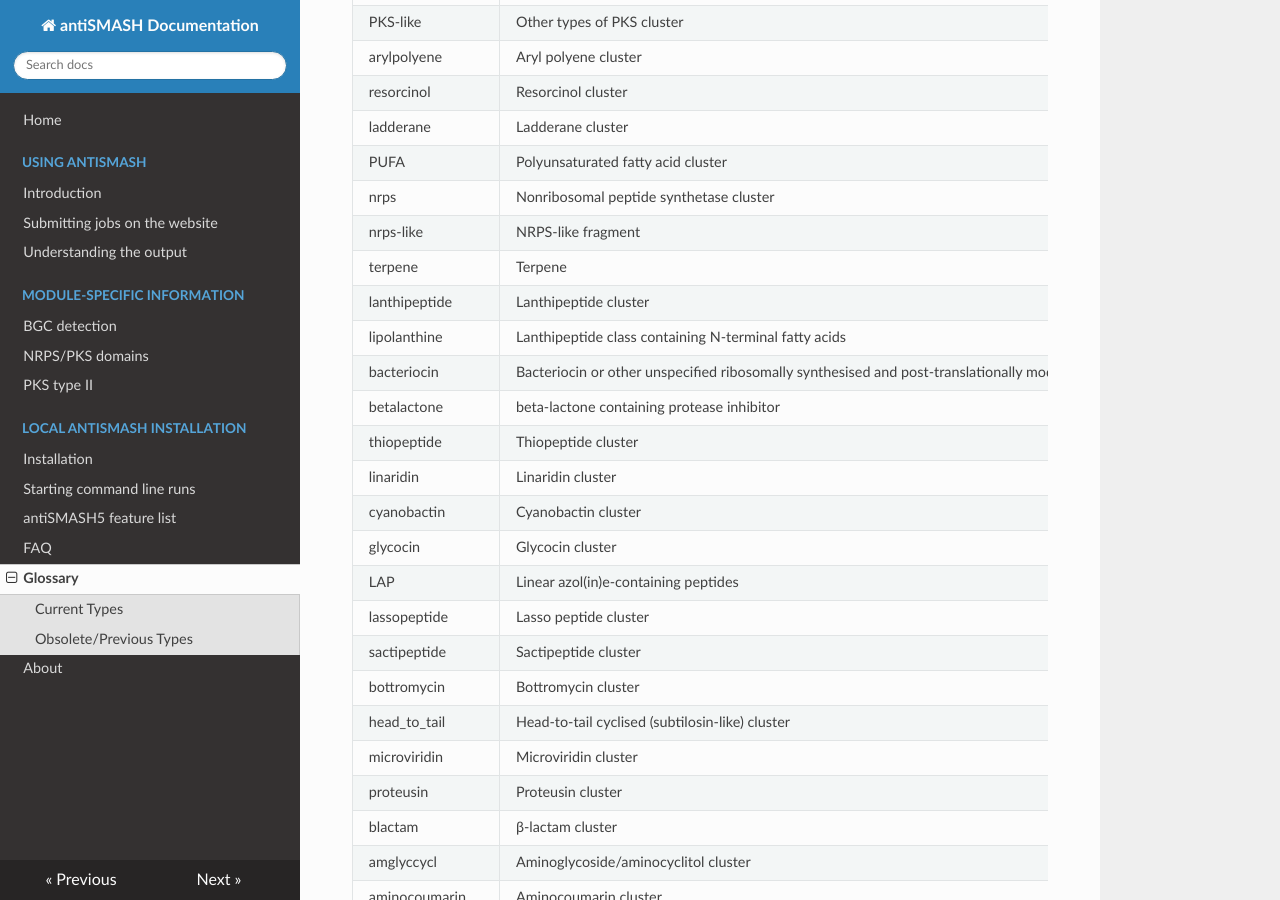
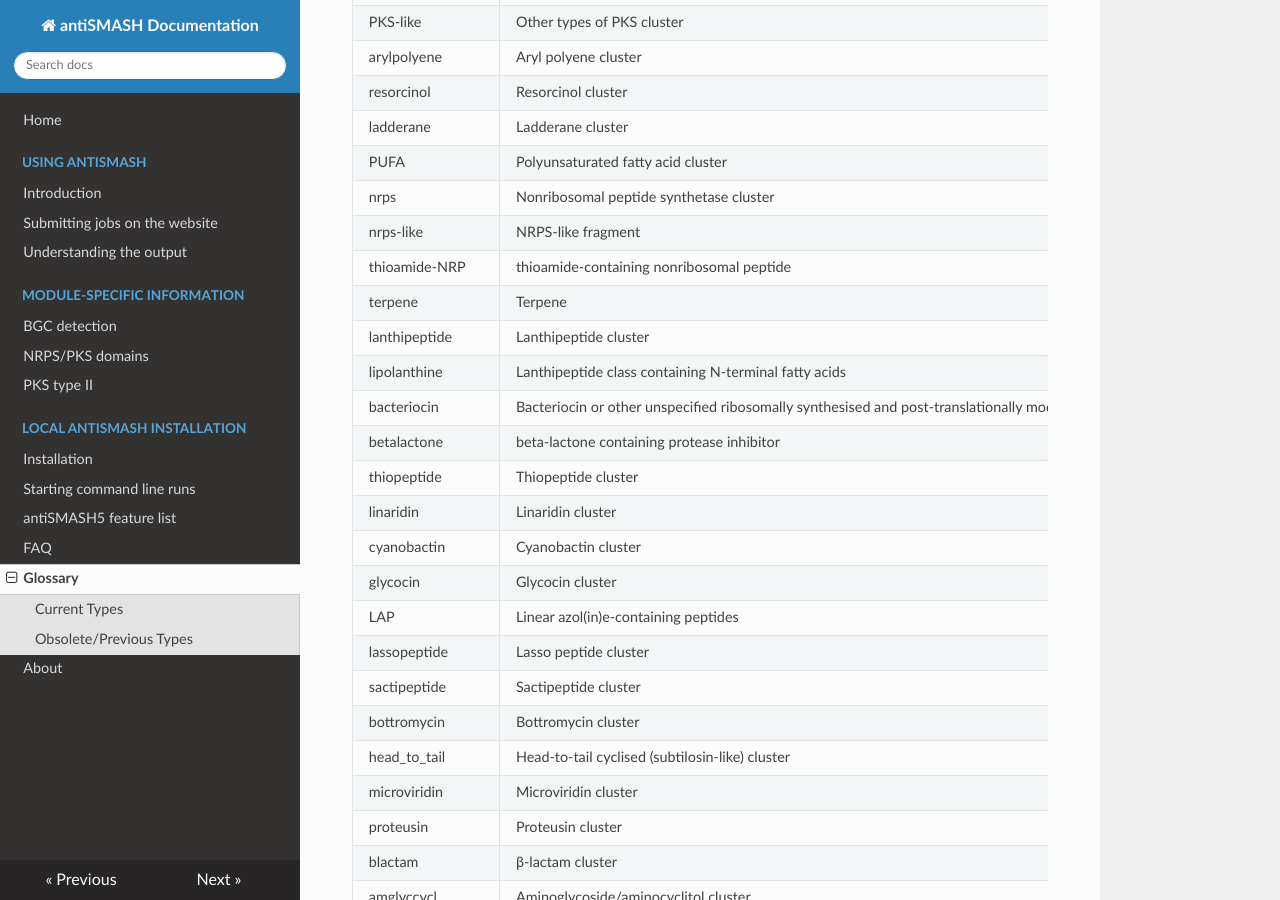
Before and after one commit to antismash/documentation, an MkDocs documentation site: the page built from docs/glossary.md, in a window 1280 px wide and 900 px high, scrolled down 592 px. Built offline with MkDocs 1.6.1, drawn with Linux system fonts in a browser that asks for light colours; nearby versions of some CDN libraries.

Commit message:
Add thioamide-NRP explanations
Signed-off-by: Kai Blin <kblin@biosustain.dtu.dk>

```diff
--- a/docs/glossary.md
+++ b/docs/glossary.md
@@ -22,6 +22,7 @@ types can be found below:
 |<span id="pufa">PUFA</span>|Polyunsaturated fatty acid cluster|&lt;= 3.0|&lt;= 3.0|
 |<span id="nrps">nrps</span>|Nonribosomal peptide synthetase cluster|&lt;= 3.0|&lt;= 3.0|
 |<span id="nrps-like"><span id="nrpsfragment">nrps-like</span></span>|NRPS-like fragment|5.0|5.0|
+|<span id="thioamide-NRP">thioamide-NRP</span>|thioamide-containing nonribosomal peptide|5.0|5.0|
 |<span id="terpene">terpene</span>|Terpene|&lt;= 3.0|4.1|
 |<span id="lantipeptide"><span id="lanthipeptide">lanthipeptide</span></span>|Lanthipeptide cluster|4.2|5.0|
 |<span id="lipolanthine">lipolanthine</span>|Lanthipeptide class containing N-terminal fatty acids|5.0|5.0|
```
Also changed, not shown: docs/antiSMASH5features.md (+1 -0 lines).
